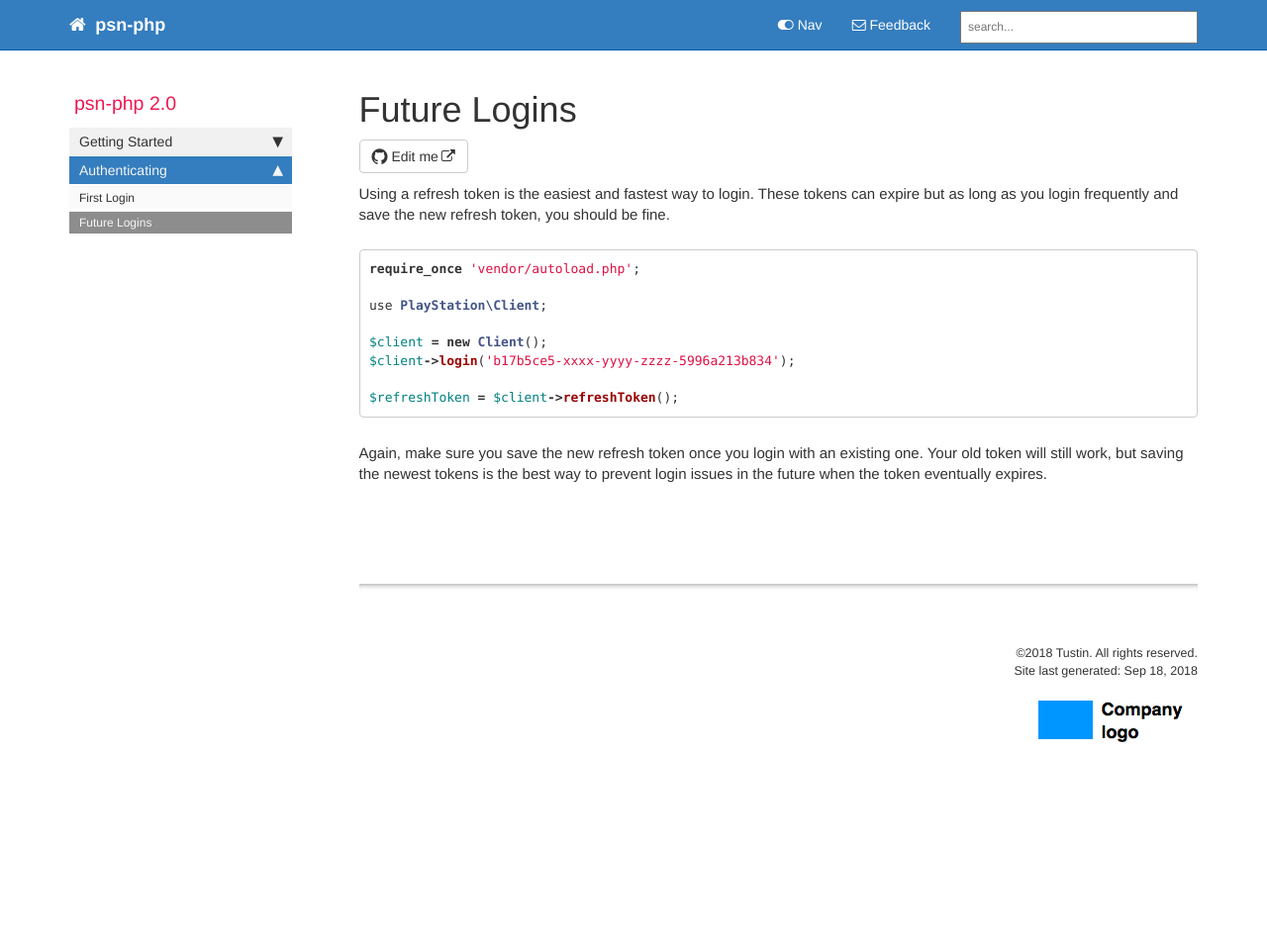
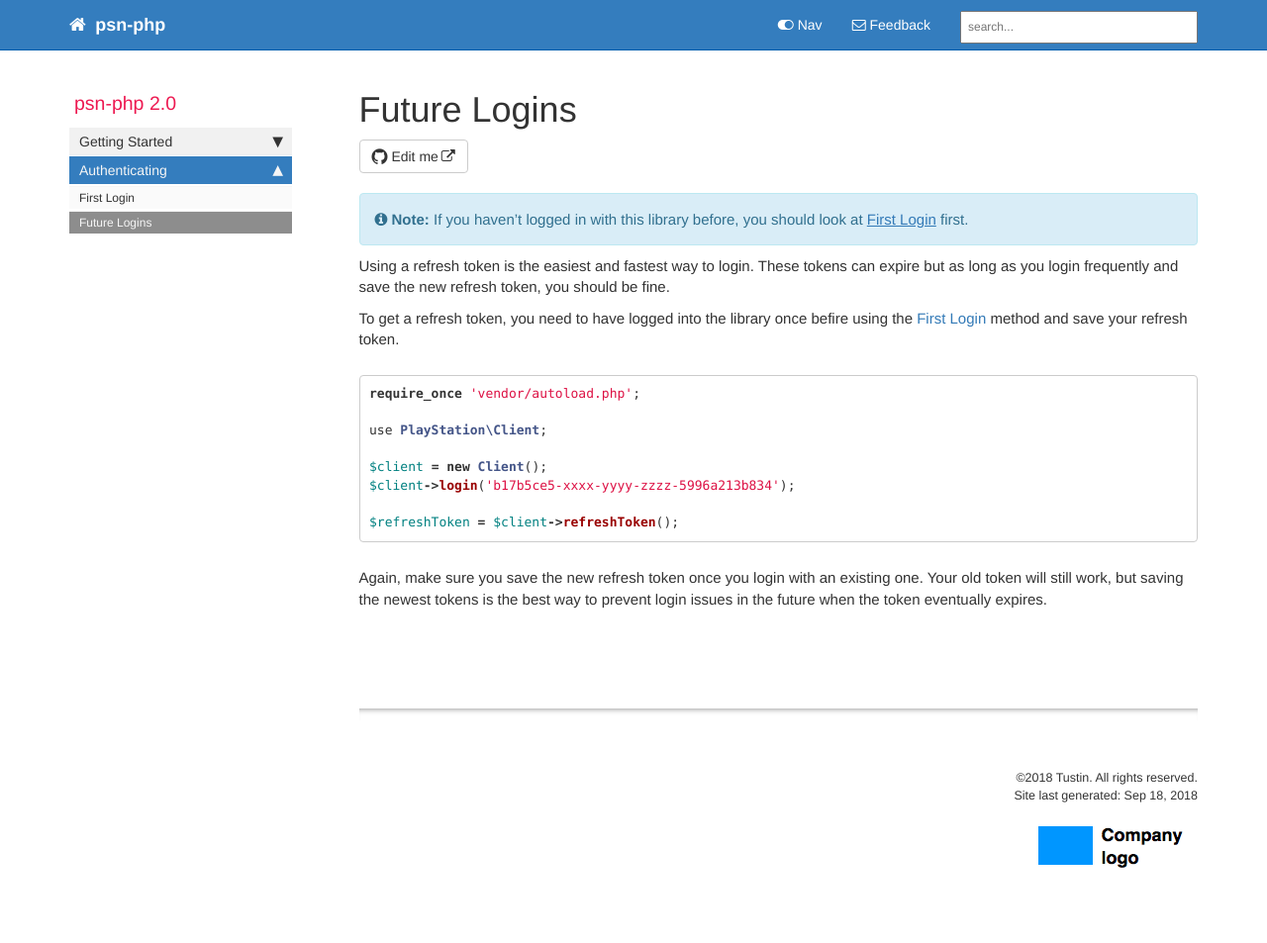
Before and after one commit to Tustin/psn-php, a Jekyll site: the page built from pages/mydoc/future_logins.md, in a window 1280 px wide. Shown: the whole page at 99% size. Built offline with Jekyll 4.4.1, drawn with Linux system fonts in a browser that asks for light colours; nearby versions of some CDN libraries; comment, search, counter and statistics services are not loaded; before the commit the page ends 900 px from its top, so only the background shows below that.

````diff
--- a/_includes/sidebar.html
+++ b/_includes/sidebar.html
@@ -6,7 +6,11 @@
   {% for folder in entry.folders %}
   {% if folder.output contains "web" %}
   <li>
-      <a href="#">{{ folder.title }}</a>
+   {% if folder.url %}
+        <a href="{{folder.url | remove: "/"}}">{{ folder.title }}</a>
+   {% else %}
+        <a href="#">{{ folder.title }}</a>
+    {% endif %}
       <ul>
           {% for folderitem in folder.folderitems %}
           {% if folderitem.output contains "web" %}
--- a/pages/mydoc/future_logins.md
+++ b/pages/mydoc/future_logins.md
@@ -5,7 +5,11 @@ permalink: future_logins.html
 folder: mydoc
 ---
 
+{% include note.html content="If you haven't logged in with this library before, you should look at <a href='first_login.html'> First Login</a> first. "%}
+
 Using a refresh token is the easiest and fastest way to login. These tokens can expire but as long as you login frequently and save the new refresh token, you should be fine.
+
+To get a refresh token, you need to have logged into the library once befire using the [First Login](first_login.html) method and save your refresh token.
 
 ```php
 require_once 'vendor/autoload.php';
````
Also changed, not shown: _data/sidebars/mydoc_sidebar.yml (+15 -4 lines), pages/mydoc/basic_user_information.md (added, +15 -0 lines).
